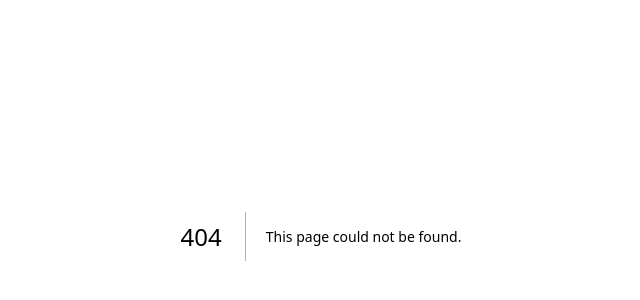
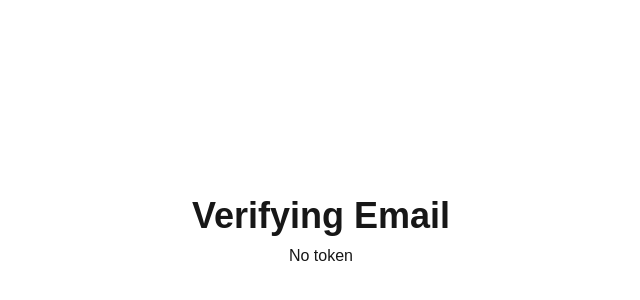
Before and after one commit to 6829nkhpas/next_auth-, a Next.js app: page /verifyemail in a window 1280 px wide. Before the commit this address had no page. Shown: the part 164-464 px from the top of the page, without its empty margins (319-959 px from the left). Built offline with nearby package versions, Linux system fonts and the light colour scheme.

Commit message:
mideware token verification

```diff
--- a/src/app/signup/page.tsx
+++ b/src/app/signup/page.tsx
@@ -1,6 +1,6 @@
 "use client";
 import { useRouter } from "next/navigation";
-import React, { useState, useEffect } from "react";
+import React, { useEffect } from "react";
 import Link from "next/link";
 import axios from "axios";
 import { toast } from "react-hot-toast";
--- /dev/null
+++ b/src/app/verifyemail/page.tsx
@@ -0,0 +1,62 @@
+"use client";
+import { useEffect ,useState} from "react";
+import axios from "axios";
+
+import Link from "next/link";
+
+
+
+export default  function VerifyEmail(){
+   const [token, setToken] = useState("");
+   const [error, setError] = useState("");
+         const [verified, setVerified] = useState(false);
+   const [loading, setLoading] = useState(false);
+        const verifyUseremail = async () => {
+            try {
+             await axios.post('/api/users/verifyemail',  { token } );
+                  setVerified(false);
+                  setLoading(false);
+            } catch (error: unknown) {
+                setError(error instanceof Error ? error.message : "An error occurred");
+                setLoading(false);
+                setVerified(true);
+                setError(error instanceof Error ? error.message : "An error occurred");
+                setLoading(false);
+            }
+        }
+
+         useEffect(() => {
+            const urlToken = window.location.search.split("=")[1];
+            setToken(urlToken || "");
+         }, []);
+         useEffect(() => {
+               if(token.length>0){
+                  verifyUseremail();
+               }
+         }, [token]);
+
+         return (
+            <div className="flex flex-col items-center justify-center min-h-screen py-2">
+               {loading && (
+                  <div className="flex flex-col items-center justify-center">
+                     <h2 className="text-2xl font-bold">Loading...</h2>
+                  </div>
+               )}
+               <h1 className="text-4xl font-bold">Verifying Email</h1>
+               <h2 className="p-2">{token ? `${token}` : "No token"}</h2>
+               {verified && (
+                  <div className="flex flex-col items-center justify-center">
+                     <h2 className="text-2xl font-bold">Email verified successfully</h2>
+                     <Link href="/login">Login</Link>
+                  </div>
+               )}
+               {error && (
+                  <div className="flex flex-col items-center justify-center">
+                     <h2 className="text-2xl font-bold">Error</h2>
+                     <p>{error}</p>
+                  </div>
+               )}
+
+            </div>
+         )
+}
--- a/src/middleware.ts
+++ b/src/middleware.ts
@@ -3,7 +3,7 @@ import type { NextRequest } from "next/server";
 
 export function middleware(request: NextRequest){
     const path = request.nextUrl.pathname;
-    const isPublic = path === "/login" || path === "/signup";
+    const isPublic = path === "/login" || path === "/signup" || path === "/verifyemail";
     const token = request.cookies.get("token")?.value || "";
     if(isPublic && token){
         return NextResponse.redirect(new URL("/", request.nextUrl));
@@ -19,5 +19,6 @@ export const config = {
         "/login",
         "/signup",
         "/profile",
+        "/verifyemail",
     ],
 }
```
